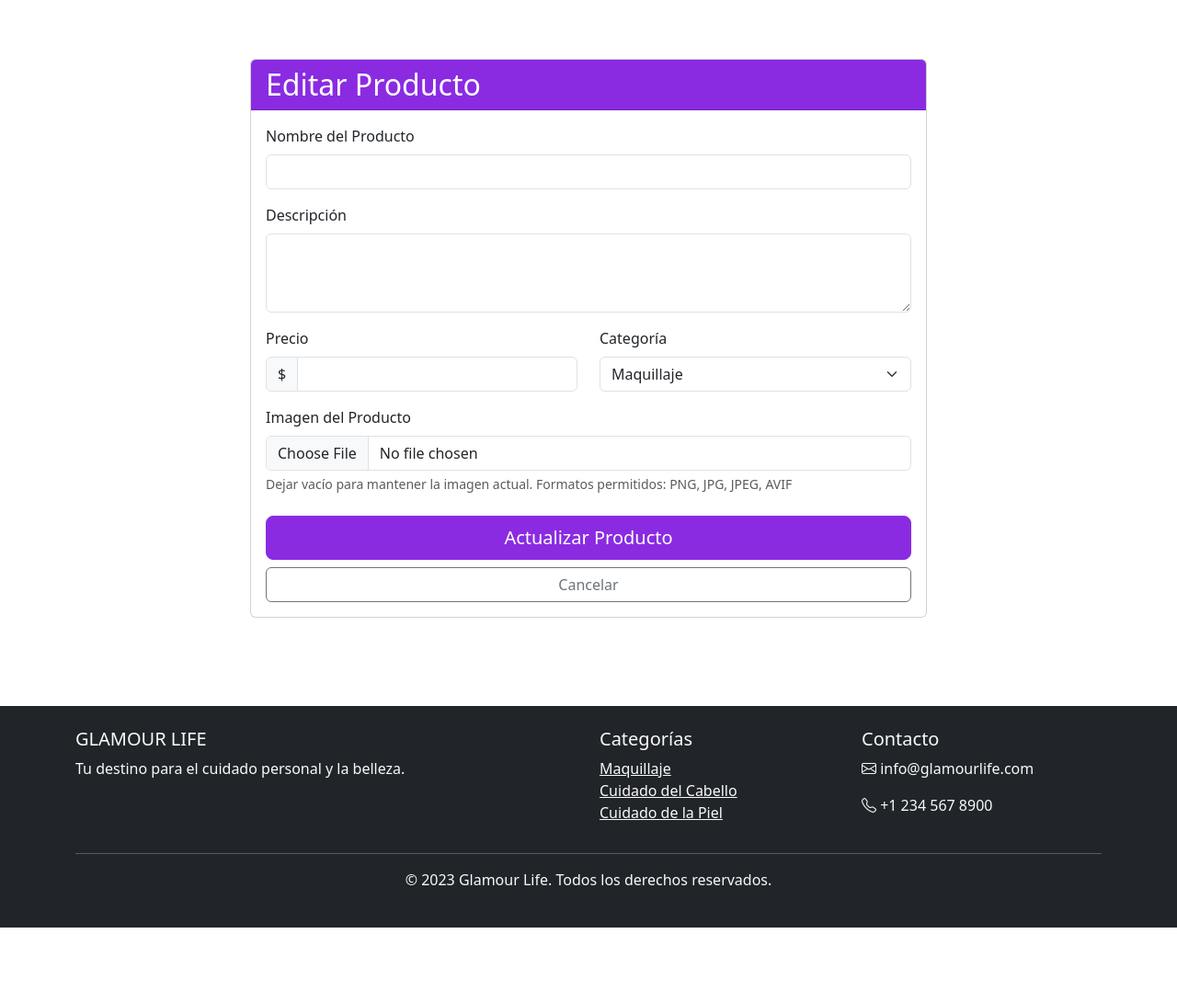
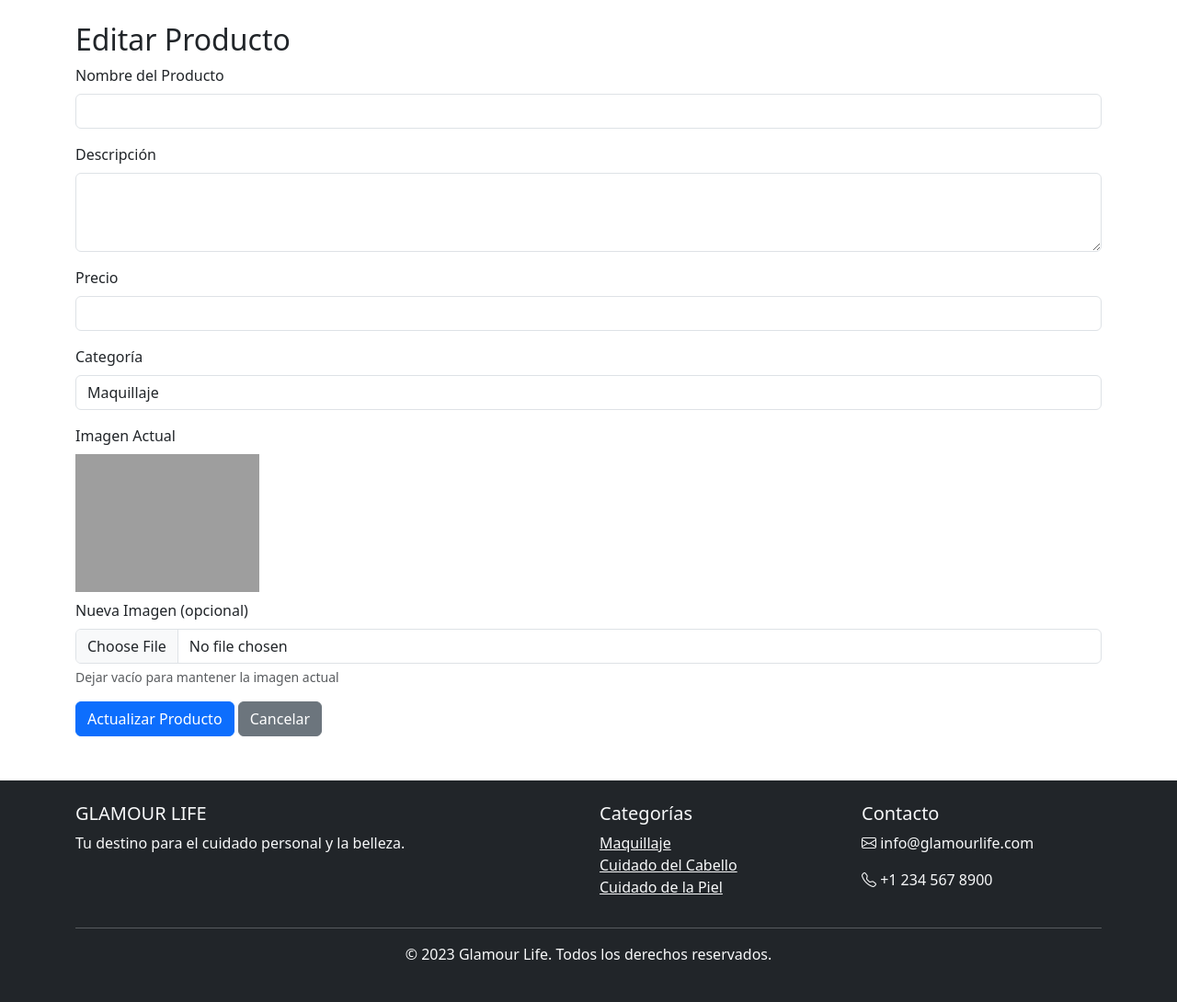
Before and after one commit to peraltaBau/glamour-life1, a Python web app: template templates/edit_product.html in a window 1280 px wide. Shown: the part 56-1146 px from the top of the page at 92% size. Before the commit the page ends 1065 px from the top, so only its background shows below. Run offline with Jinja, Linux system fonts and the light colour scheme; the template is opened without the code that fills it, so the values that code supplies are empty; grey boxes are pictures that could not be loaded.

Commit message:
Update edit_product.html

```diff
--- a/templates/edit_product.html
+++ b/templates/edit_product.html
@@ -1,72 +1,55 @@
 {% extends "base.html" %}
 
-{% block title %}Editar Producto - Glamour Life{% endblock %}
-
 {% block content %}
-<div class="container py-5">
-    <div class="row justify-content-center">
-        <div class="col-md-8">
-            <div class="card">
-                <div class="card-header bg-purple text-white">
-                    <h2 class="mb-0">Editar Producto</h2>
-                </div>
-                <div class="card-body">
-                    <form method="POST" action="{{ url_for('edit_product', id=product._id) }}" enctype="multipart/form-data">
+<div class="container mt-4">
+    <h2>Editar Producto</h2>
+    <form method="POST" enctype="multipart/form-data">
         <div class="mb-3">
             <label for="name" class="form-label">Nombre del Producto</label>
-                            <input type="text" class="form-control" id="name" name="name"
-                                   value="{{ product.name }}" required>
+            <input type="text" class="form-control" id="name" name="name" value="{{ product.name }}" required>
         </div>
 
         <div class="mb-3">
             <label for="description" class="form-label">Descripción</label>
-                            <textarea class="form-control" id="description" name="description"
-                                      rows="3" required>{{ product.description }}</textarea>
+            <textarea class="form-control" id="description" name="description" rows="3" required>{{ product.description }}</textarea>
         </div>
 
-                        <div class="row">
-                            <div class="col-md-6 mb-3">
+        <div class="mb-3">
             <label for="price" class="form-label">Precio</label>
-                                <div class="input-group">
-                                    <span class="input-group-text">$</span>
-                                    <input type="number" class="form-control" id="price" name="price"
-                                           step="0.01" min="0" value="{{ product.price }}" required>
-                                </div>
+            <input type="number" step="0.01" class="form-control" id="price" name="price" value="{{ product.price }}" required>
         </div>
 
-                            <div class="col-md-6 mb-3">
+        <div class="mb-3">
             <label for="category" class="form-label">Categoría</label>
-                                <select class="form-select" id="category" name="category" required>
+            <select class="form-control" id="category" name="category" required>
                 <option value="makeup" {% if product.category == 'makeup' %}selected{% endif %}>Maquillaje</option>
                 <option value="hair" {% if product.category == 'hair' %}selected{% endif %}>Cuidado del Cabello</option>
                 <option value="skincare" {% if product.category == 'skincare' %}selected{% endif %}>Cuidado de la Piel</option>
             </select>
         </div>
+
+        <div class="mb-3">
+            <label for="image" class="form-label">Imagen Actual</label>
+            <div>
+                {% if product.image %}
+                <img src="{{ url_for('uploaded_file', filename=product.image) }}"
+                     alt="{{ product.name }}"
+                     style="max-width: 200px; max-height: 200px; object-fit: cover;"
+                     class="mb-2">
+                {% else %}
+                <img src="{{ url_for('static', filename='images/default_product.jpg') }}"
+                     alt="Imagen por defecto"
+                     style="max-width: 200px; max-height: 200px; object-fit: cover;"
+                     class="mb-2">
+                {% endif %}
+            </div>
+            <label for="image" class="form-label">Nueva Imagen (opcional)</label>
+            <input type="file" class="form-control" id="image" name="image" accept="image/*">
+            <div class="form-text">Dejar vacío para mantener la imagen actual</div>
         </div>
 
-                        <div class="mb-4">
-                            <label for="image" class="form-label">Imagen del Producto</label>
-
-                            {% if product.image %}
-                            <div class="mb-2">
-                                <img src="{{ url_for('static', filename='uploads/' + product.image) }}"
-                                     class="img-thumbnail" style="max-height: 200px;" alt="{{ product.name }}">
-                                <div class="form-text">Imagen actual</div>
-                            </div>
-                            {% endif %}
-
-                            <input type="file" class="form-control" id="image" name="image" accept=".png,.jpg,.jpeg,.avif">
-                            <div class="form-text">Dejar vacío para mantener la imagen actual. Formatos permitidos: PNG, JPG, JPEG, AVIF</div>
-                        </div>
-
-                        <div class="d-grid gap-2">
-                            <button type="submit" class="btn btn-purple btn-lg">Actualizar Producto</button>
-                            <a href="{{ url_for('admin') }}" class="btn btn-outline-secondary">Cancelar</a>
-                        </div>
+        <button type="submit" class="btn btn-primary">Actualizar Producto</button>
+        <a href="{{ url_for('admin') }}" class="btn btn-secondary">Cancelar</a>
     </form>
 </div>
-            </div>
-        </div>
-    </div>
-</div>
 {% endblock %}
```
Lines whose indentation alone changed are shown as unchanged.
